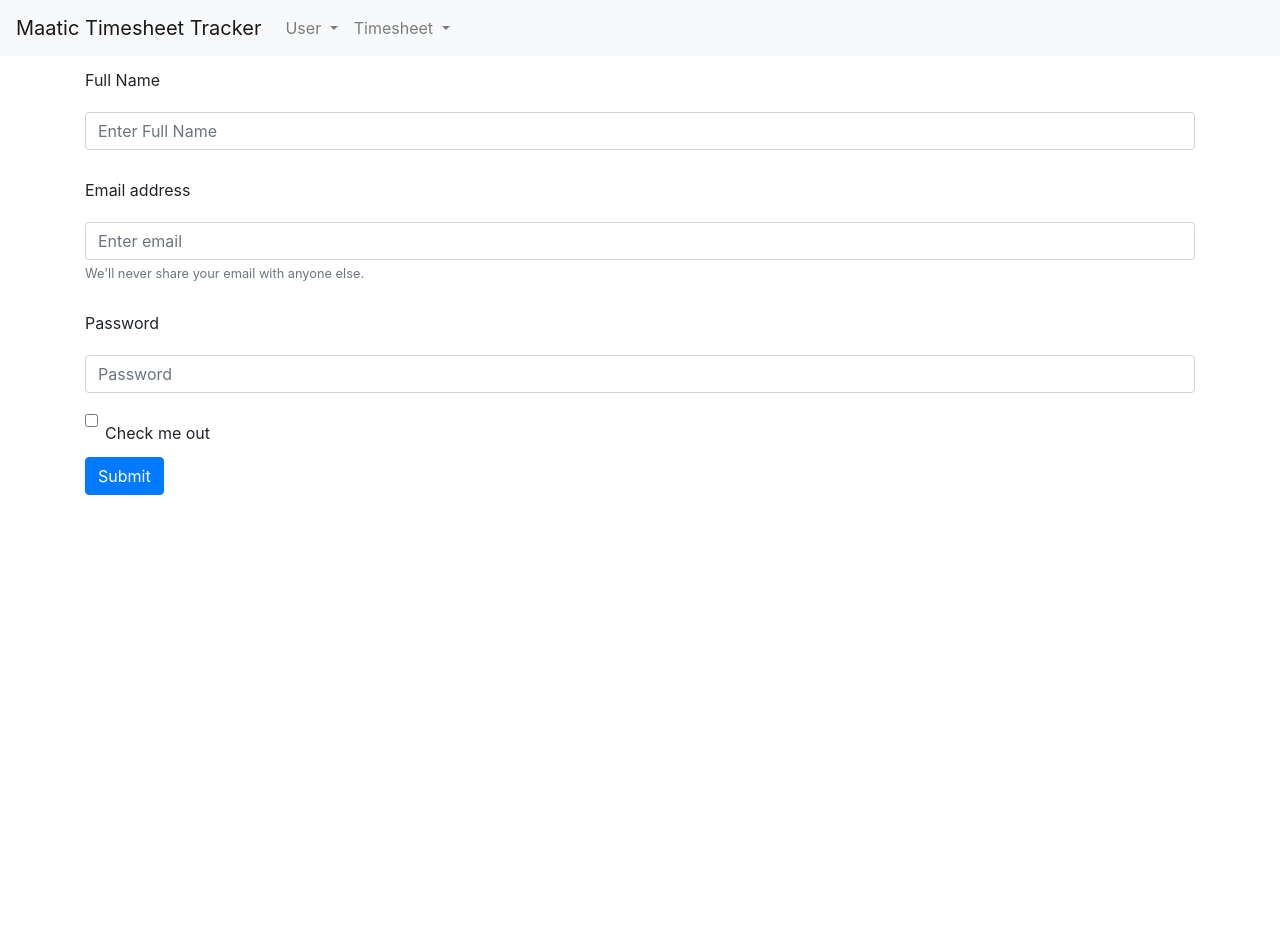
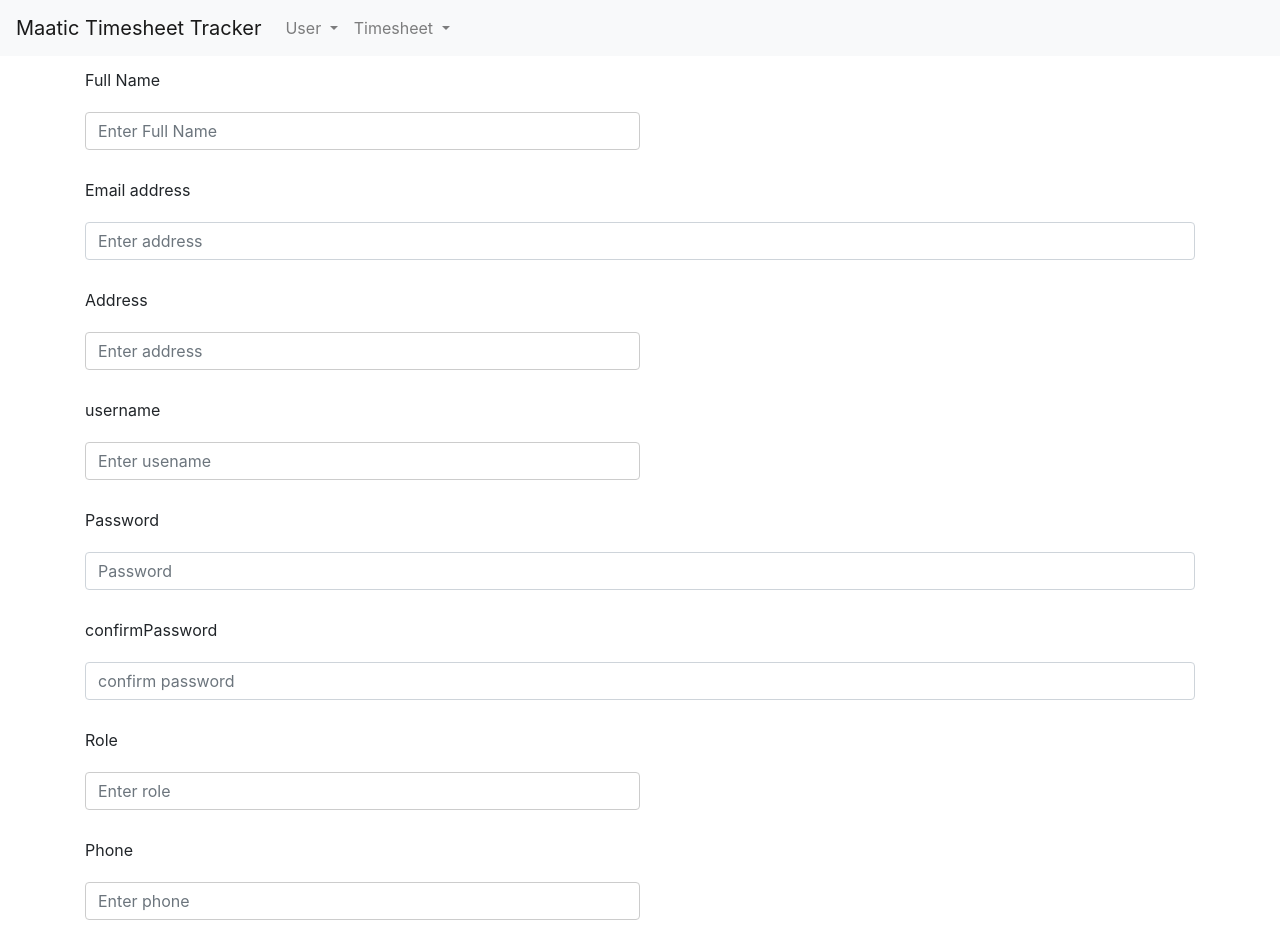
Before and after one commit to khoatt00/MayoClinic, an Angular app in the folder FrontEnd/: page /User/AddUser in a window 1280 px wide. Shown: the top 939 px of the page. Before the commit the page ends 800 px from the top, so only its background shows below. Built offline with nearby package versions, Linux system fonts and the light colour scheme.

Commit message:
user added

```diff
--- a/FrontEnd/src/app/app.module.ts
+++ b/FrontEnd/src/app/app.module.ts
@@ -1,8 +1,9 @@
 import { BrowserModule } from '@angular/platform-browser';
 import { NgModule } from '@angular/core';
 
+
 import { HttpClientModule } from '@angular/common/http';
-import { FormsModule } from '@angular/forms';
+import { FormsModule, ReactiveFormsModule } from '@angular/forms';
 import { AppComponent } from './app.component';
 import { RegistrationComponent } from './registration/registration.component';
 
@@ -13,7 +14,6 @@ import { AddTimesheetComponent } from './timesheet/addtimesheet.component';
 const routes: Routes = [
   { path: 'User/AddUser', component: RegistrationComponent },
   { path: 'User/Listusers', component: ListUserComponent },
-  { path: 'Timesheet/add', component: AddTimesheetComponent },
   { path: 'Timesheet/AddTimesheet', component: AppComponent },
   { path: '', redirectTo: 'User/AddUser', pathMatch: 'full' },
 ];
@@ -25,6 +25,7 @@ const routes: Routes = [
   imports: [
     BrowserModule,
     FormsModule,
+    ReactiveFormsModule,
     HttpClientModule,
     RouterModule.forRoot(routes)
   ],
--- a/FrontEnd/src/app/registration/listusers.component.html
+++ b/FrontEnd/src/app/registration/listusers.component.html
@@ -3,30 +3,18 @@
     <table class="table">
         <thead>
             <tr>
-                <th scope="col">#</th>
-                <th scope="col">First</th>
-                <th scope="col">Last</th>
-                <th scope="col">Handle</th>
+                <th scope="col">Name</th>
+                <th scope="col">Address</th>
+                <th scope="col">Phone</th>
+                <th scope="col">Username</th>
             </tr>
         </thead>
-        <tbody>
+        <tbody *ngFor="let user of users">
             <tr>
-                <th scope="row">1</th>
-                <td>Mark</td>
-                <td>Otto</td>
-                <td>@mdo</td>
-            </tr>
-            <tr>
-                <th scope="row">2</th>
-                <td>Jacob</td>
-                <td>Thornton</td>
-                <td>@fat</td>
-            </tr>
-            <tr>
-                <th scope="row">3</th>
-                <td>Larry</td>
-                <td>the Bird</td>
-                <td>@twitter</td>
+                <td scope="row">{{user.name}}</td>
+                <td>{{user.address}}</td>
+                <td>{{user.phone}}</td>
+                <td>{{user.username}}</td>
             </tr>
         </tbody>
     </table>
--- a/FrontEnd/src/app/registration/listusers.component.ts
+++ b/FrontEnd/src/app/registration/listusers.component.ts
@@ -1,5 +1,8 @@
+import { Component, OnInit } from '@angular/core';
+import { ApiService } from '../shared/apiservice.service';
+import { Users } from './users.model';
 
-import { Component } from '@angular/core';
+type NewType = Array<Users>;
 
 @Component({
     templateUrl: './listusers.component.html',
@@ -7,5 +10,19 @@ import { Component } from '@angular/core';
 })
 export class ListUserComponent {
 
+    users: Array<Users> = [];
+
+    constructor(private apiService: ApiService) {
+
+    }
+
+    ngOnInit() {
+        this.apiService.doGet("/user").subscribe(user => {
+            this.users = user as Array<Users>;
+            console.log(this.users);
+        }, error => {
+            console.log(error);
+        })
+    }
 
 }
--- a/FrontEnd/src/app/registration/registration.component.html
+++ b/FrontEnd/src/app/registration/registration.component.html
@@ -1,21 +1,54 @@
 <div class="container">
+
     <form>
         <div class="form-group">
             <label for="Full name">Full Name</label>
-            <input type="Full name" class="form-control" name="fullName" [(ngModel)]="fullName" aria-describedby="emailHelp" placeholder="Enter Full Name">
+            <input type="text" class="form-control" name="name" #name="ngModel" [(ngModel)]="user.name"
+                aria-describedby="emailHelp" placeholder="Enter Full Name">
 
         </div>
 
         <div class="form-group">
             <label for="exampleInputEmail1">Email address</label>
             <input type="email" class="form-control" id="exampleInputEmail1" aria-describedby="emailHelp"
-                placeholder="Enter email" name="email" [(ngModel)]="email">
-            <small id="emailHelp" class="form-text text-muted">We'll never share your email with anyone else.</small>
+                placeholder="Enter address" name="email" #email="ngModel" [(ngModel)]="user.email">
+
+        </div>
+        <div class="form-group">
+            <label for="InputAddress">Address</label>
+            <input type="text" class="form-control" placeholder="Enter address" name="address" #address="ngModel"
+                [(ngModel)]="user.address">
+
+        </div>
+        <div class="form-group">
+            <label for="exampleInputUsername">username</label>
+            <input type="text" class="form-control" placeholder="Enter usename" name="username" #username="ngModel"
+                [(ngModel)]="user.username">
         </div>
         <div class="form-group">
             <label for="exampleInputPassword1">Password</label>
-            <input type="password" class="form-control" name="password" id="exampleInputPassword1" [(ngModel)]="password" placeholder="Password">
+            <input type="password" class="form-control" name="password" #password="ngModel" id="exampleInputPassword1"
+                [(ngModel)]="user.password" placeholder="Password">
         </div>
+        <div class="form-group">
+            <label>confirmPassword</label>
+            <input type="password" class="form-control" id="exampleInputPassword" placeholder="confirm password"
+                name="confirmPassword" #confirmPassword="ngModel" [(ngModel)]="user.confirmPassword">
+
+        </div>
+        <div class="form-group">
+            <label for="role">Role</label>
+            <input type="text" class="form-control" placeholder="Enter role" name="role" #role="ngModel"
+                [(ngModel)]="user.role">
+
+        </div>
+        <div class="form-group">
+            <label for="phone">Phone</label>
+            <input type="text" class="form-control" placeholder="Enter phone" name="phone" #phone="ngModel"
+                [(ngModel)]="user.phone">
+
+        </div>
+
         <div class="form-check">
             <input type="checkbox" class="form-check-input" id="exampleCheck1">
             <label class="form-check-label" for="exampleCheck1">Check me out</label>
--- a/FrontEnd/src/app/registration/registration.component.ts
+++ b/FrontEnd/src/app/registration/registration.component.ts
@@ -1,32 +1,25 @@
+import { Users } from './users.model';
 
-import { Component } from '@angular/core';
+import { Component, Input } from '@angular/core';
 import { ApiService } from '../shared/apiservice.service';
+import { strictEqual } from 'assert';
+import { Message } from '@angular/compiler/src/i18n/i18n_ast';
 
 @Component({
     templateUrl: './registration.component.html',
     styleUrls: ['./registration.component.css']
 })
 export class RegistrationComponent {
-    fullName: String = '';
-    email: String = '';
-    password: String = '';
 
     constructor(private apiService: ApiService) { }
+    user: Users = new Users();
+
     submit(): void {
-        let data = {
-            "name": this.fullName,
-            "address": "something",
-            "phone": "123455",
-            "username": "ujjwalsingh",
-            "password": this.password,
-            "confirmPassword": this.password,
-            "email": this.email,
-            "role": "ADMIN"
-        };
-        this.apiService.doPost("/user", data).subscribe(response => {
+
+        this.apiService.doPost("/user", this.user).subscribe(response => {
             console.log("add user success");
         }, error => {
-            console.error("add user failed");
+            console.log(error);
         })
     }
 }
--- /dev/null
+++ b/FrontEnd/src/app/registration/users.model.ts
@@ -0,0 +1,16 @@
+import { Injectable } from '@angular/core';
+
+@Injectable({
+    providedIn: 'root',
+})
+export class Users {
+    name: string;
+    email: string;
+    password: string;
+    username: string;
+    confirmPassword: string;
+    role: string;
+    address: string;
+
+
+}
--- a/FrontEnd/src/app/shared/apiservice.service.ts
+++ b/FrontEnd/src/app/shared/apiservice.service.ts
@@ -1,11 +1,13 @@
+import { Users } from './../registration/users.model';
 import { Injectable } from '@angular/core';
-import { HttpClient } from '@angular/common/http';
+import { HttpClient, HttpHeaders, HttpParams } from '@angular/common/http';
 import { Observable } from 'rxjs';
 
 @Injectable({
     providedIn: 'root',
 })
 export class ApiService {
+    localvar: any;
     constructor(private httpClient: HttpClient) { }
 
     baseApi: string = 'http://localhost:8081/api/';
@@ -14,4 +16,9 @@ export class ApiService {
         return this.httpClient.post(actualUri, data);
     }
 
+    doGet(uri: string): Observable<Object> {
+        let actualUri: string = this.baseApi.concat(uri);
+        return this.httpClient.get(actualUri);
+
+    }
 }
```
